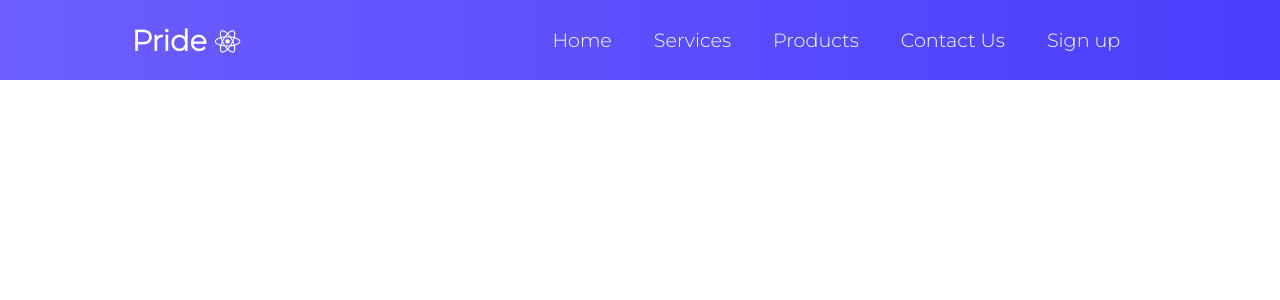
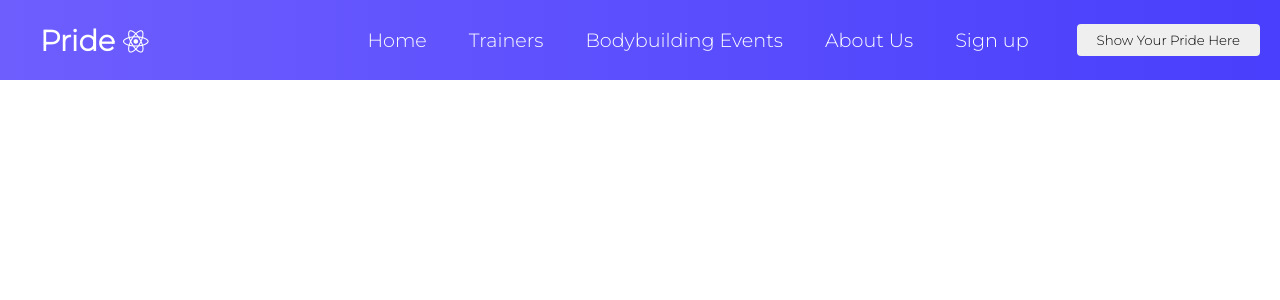
Before and after one commit to aahar1/fitness-pride, a React (Create React App) app: page / in a window 1280 px wide. Shown: the top 300 px of the page. Built offline with nearby package versions, Linux system fonts and the light colour scheme.

Commit message:
completed navbar

```diff
--- a/src/components/Button.css
+++ b/src/components/Button.css
@@ -0,0 +1,44 @@
+:root {
+    --primary: #3acbf7;
+}
+
+.btn {
+  padding: 8px 20px;
+  border-radius:  4px;
+  outline: none;
+  border: none;
+  cursor: pointer;
+}
+
+.btn:hover {
+    padding: 8px 20px;
+    transition: all 0.3s ease-out;
+    background: #fff;
+    color: #6568f4;
+}
+
+.btn--primary {
+    background-color: var(--primary);
+}
+
+.btn--outline {
+    background-color: transparent;
+    color: #fff;
+    padding: 8px 20px;
+    border-radius: 4px;
+    border: 1px solid var(--primary);
+    transition: all 0.3s ease-out;
+}
+
+.btn--medium {
+    padding: 8px 20px;
+    border-radius: 4px;
+    font-size: 18px;
+    color: #fff;
+}
+.btn--large {
+    padding: 12px 20px;
+    border-radius: 4px;
+    font-size: 18px;
+    color: #fff;
+}
--- a/src/components/Button.js
+++ b/src/components/Button.js
@@ -0,0 +1,37 @@
+import React from 'react';
+import './Button.css';
+
+const STYLES = [
+    'btn-primary',
+    'btn-outline'
+]
+
+const SIZES = [
+    'btn-medium',
+    'btn-large'
+]
+
+export const Button = ({
+    children,
+    type,
+    onClick,
+    buttonStyle,
+    buttonSize
+}) => {
+    const checkButtonStyle = STYLES.includes(buttonStyle)
+    ? buttonStyle : STYLES[0]
+
+    const checkButtonSize = SIZES.includes(buttonSize)
+    ? buttonSize : SIZES[0]
+
+    return (
+      <button className = {`btn ${checkButtonStyle} ${checkButtonSize}`}
+        onClick=
+            {onClick}
+        type =
+            {type}
+      >
+            {children}
+      </button>
+    )
+}
--- a/src/components/MenuItems.js
+++ b/src/components/MenuItems.js
@@ -6,17 +6,17 @@
     },
 
     {
-        title: 'Services',
+        title: 'Trainers',
         url:'#',
         cName: 'nav-links'
     },
     {
-        title: 'Products',
+        title: 'Bodybuilding Events',
         url:'#',
         cName: 'nav-links'
     },
     {
-        title: 'Contact Us',
+        title: 'About Us',
         url:'#',
         cName: 'nav-links'
     },
--- a/src/components/Navbar.js
+++ b/src/components/Navbar.js
@@ -2,6 +2,7 @@
 import React, { Component } from 'react';
 import { MenuItems} from './MenuItems';
 import './Navbar.css';
+import { Button} from './Button';
 
 class Navbar extends Component {
     state ={ clicked: false }
@@ -29,6 +30,7 @@
                        )
                    })}
                </ul>
+               <Button>Show Your Pride Here</Button>
             </nav>
         )
     }
```
